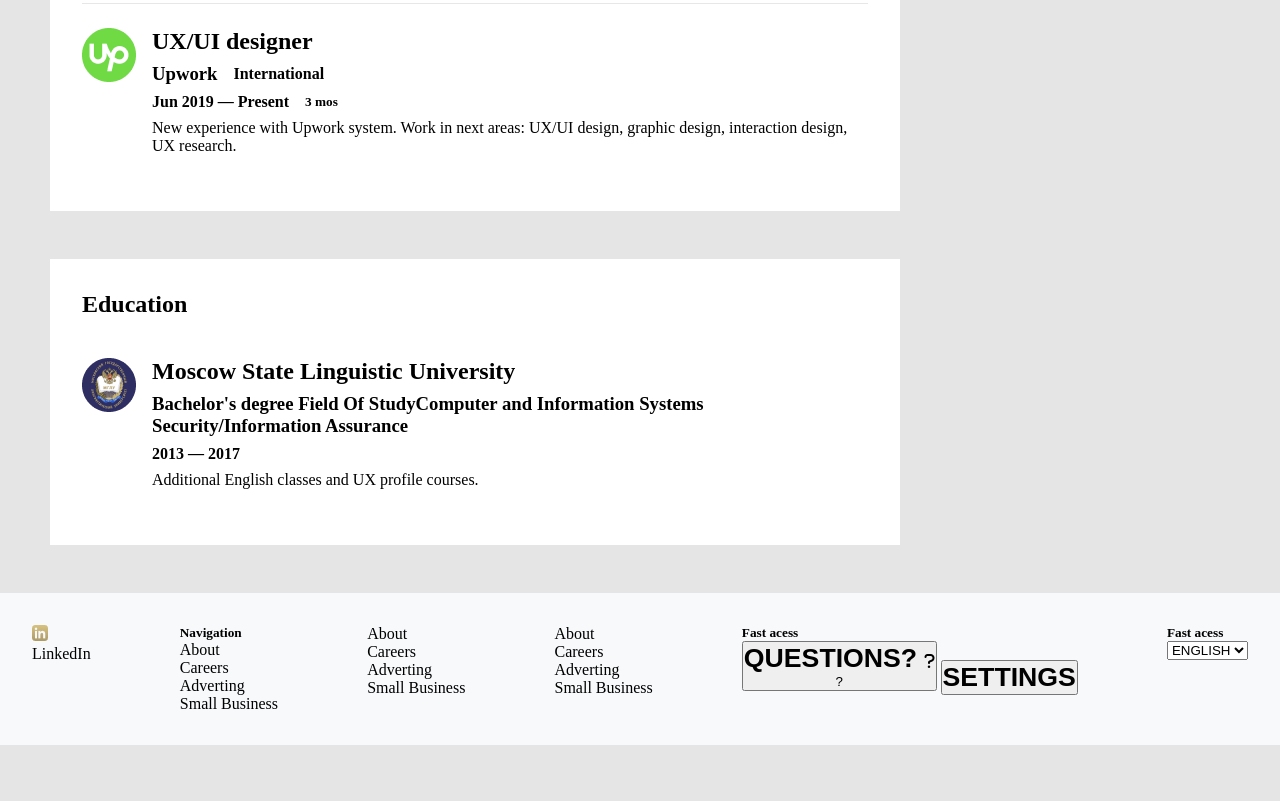
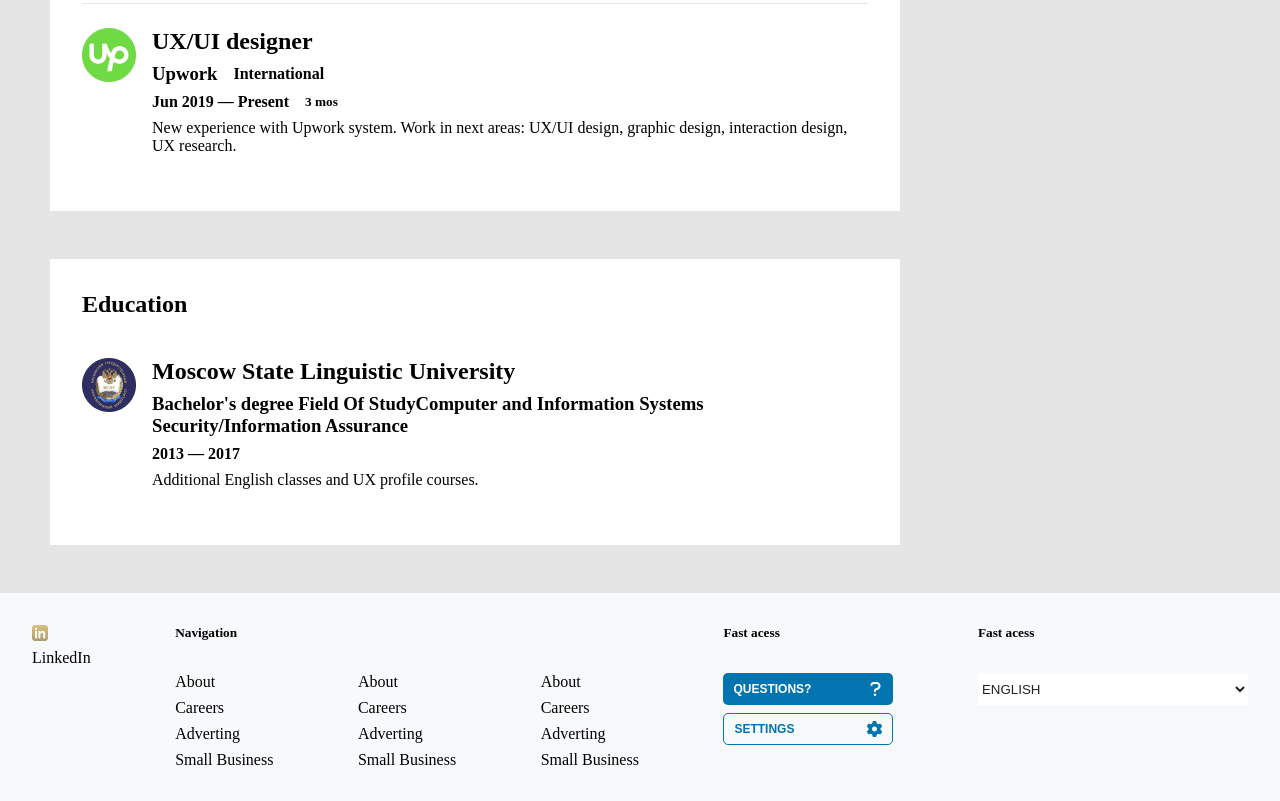
Before and after one commit to YuriAtzler/homework-9, a plain HTML site: page page/profile.html in a window 1280 px wide. Shown: the part 1707-2508 px from the top of the page. Before the commit the page ends 2452 px from the top, so only its background shows below. Drawn offline with Linux system fonts and the light colour scheme.

Commit message:
layout footer

```diff
--- a/page/profile.html
+++ b/page/profile.html
@@ -327,10 +327,13 @@
         <div>
           <h5>Fast acess</h5>
           <button>
-            <h1>QUESTIONS? <i class="fa-solid fa-question"></i></h1>
-            ?
+            <h1>QUESTIONS?</h1>
+            <i class="fa-solid fa-question"></i>
           </button>
-          <button><h1>SETTINGS</h1></button>
+          <button>
+            <h1>SETTINGS</h1>
+            <i class="fa-solid fa-gear"></i>
+          </button>
         </div>
         <div>
           <h5>Fast acess</h5>
--- a/styles/profile.css
+++ b/styles/profile.css
@@ -430,3 +430,61 @@ footer > div {
   justify-content: space-between;
   padding: 2rem;
 }
+
+footer > div > div {
+  display: flex;
+  flex-direction: column;
+  align-items: flex-start;
+  justify-content: start;
+  gap: 0.5rem;
+}
+
+footer h5 {
+  height: 40px;
+}
+
+footer button {
+  display: flex;
+  align-items: center;
+  justify-content: space-between;
+  padding: 0 10px;
+  width: 170px;
+  height: 32px;
+  border: none;
+  background-color: #0275b1;
+  color: #fff;
+  border-radius: 5px;
+}
+
+footer button:last-child {
+  border: 1px solid #0275b1;
+  color: #0275b1;
+  background-color: transparent;
+}
+
+footer button:hover {
+  cursor: pointer;
+  opacity: 0.9;
+}
+
+footer button i {
+  width: 16px;
+  height: 16px;
+}
+
+footer button h1 {
+  font-size: 12px;
+}
+
+footer select {
+  width: 270px;
+  height: 32px;
+  border: none;
+  background-color: #fff;
+  color: #222;
+}
+
+footer select:hover {
+  cursor: pointer;
+  opacity: 0.9;
+}
```
